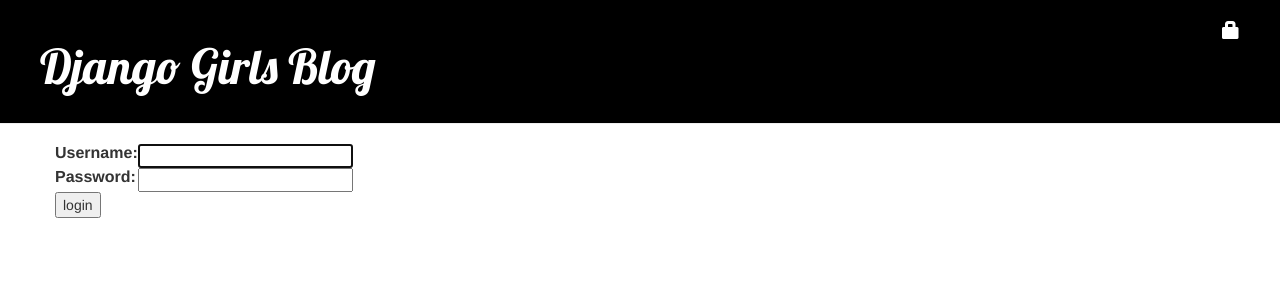
After one commit to smackov/my-first-blog-2, a Django app: page /accounts/login/ in a window 1280 px wide. The commit adds this page. Shown: the top 300 px of the page. Run offline with Django 3.2, Linux system fonts and the light colour scheme; some libraries are stand-ins or nearby versions.

Commit message:
Added uthorizing form to blog, improved security and changed CSS to black style

```diff
--- a/blog/static/css/blog.css
+++ b/blog/static/css/blog.css
@@ -1,5 +1,5 @@
 .page-header {
-    background-color: #C25100;
+    background-color: #000000;
     margin-top: 0;
     padding: 20px 20px 20px 40px;
 }
@@ -33,7 +33,7 @@
 .top-menu, .top-menu:hover, .top-menu:visited {
     color: #ffffff;
     float: right;
-    font-size: 26pt;
+    font-size: 18px;
     margin-right: 20px;
 }
 
--- a/blog/templates/blog/base.html
+++ b/blog/templates/blog/base.html
@@ -12,6 +12,9 @@
             {% if user.is_authenticated %}
                 <a href="{% url 'post_new' %}" class="top-menu"><span class="glyphicon glyphicon-plus"></span></a>
                 <a href="{% url 'post_draft_list' %}" class="top-menu"><span class="glyphicon glyphicon-edit"></span></a>
+                <p class="top-menu">Hello {{ user.username }} <small>(<a href="{% url 'logout' %}">Log out</a>)</small></p>
+            {% else %}
+                <a href="{% url 'login' %}" class="top-menu"><span class="glyphicon glyphicon-lock"></span></a>
             {% endif %}
             <h1><a href="/">Django Girls Blog</a></h1>
         </div>
--- a/blog/templates/blog/post_list.html
+++ b/blog/templates/blog/post_list.html
@@ -7,7 +7,7 @@
                 {{ post.published_date }}
             </div>
             <h2><a href="{% url 'post_detail' pk=post.pk %}">{{ post.title }}</a></h2>
-            <p>{{ post.text|linebreaksbr }}</p>
+            <p>{{ post.text|linebreaksbr|truncatechars:200}}</p>
         </div>
     {% endfor %}
 {% endblock %}
--- /dev/null
+++ b/blog/templates/registration/login.html
@@ -0,0 +1,24 @@
+{% extends "blog/base.html" %}
+
+{% block content %}
+    {% if form.errors %}
+        <p>Your username and password didn't match. Please try again.</p>
+    {% endif %}
+
+    <form method="post" action="{% url 'login' %}">
+    {% csrf_token %}
+        <table>
+        <tr>
+            <td>{{ form.username.label_tag }}</td>
+            <td>{{ form.username }}</td>
+        </tr>
+        <tr>
+            <td>{{ form.password.label_tag }}</td>
+            <td>{{ form.password }}</td>
+        </tr>
+        </table>
+
+        <input type="submit" value="login" />
+        <input type="hidden" name="next" value="{{ next }}" />
+    </form>
+{% endblock %}
--- a/blog/views.py
+++ b/blog/views.py
@@ -3,6 +3,7 @@
 from django.utils import timezone
 from .models import Post
 from .forms import PostForm
+from django.contrib.auth.decorators import login_required
 
 # Create your views here.
 
@@ -14,6 +15,7 @@
     post = get_object_or_404(Post, pk=pk)
     return render(request, 'blog/post_detail.html', {'post': post})
 
+@login_required
 def post_new(request):
     if request.method == "POST":
         form = PostForm(request.POST)
@@ -26,6 +28,7 @@
         form = PostForm()
     return render(request, 'blog/post_edit.html', {'form': form})
 
+@login_required
 def post_edit(request, pk):
     post = get_object_or_404(Post, pk=pk)
     if request.method == "POST":
@@ -39,15 +42,18 @@
         form = PostForm(instance=post)
     return render(request, 'blog/post_edit.html', {'form': form})
 
+@login_required
 def post_draft_list(request):
     posts = Post.objects.filter(published_date__isnull=True).order_by('created_date')
     return render(request, 'blog/post_draft_list.html', {'posts': posts})
 
+@login_required
 def post_publish(request, pk):
     post = get_object_or_404(Post, pk=pk)
     post.publish()
     return redirect('post_detail', pk=post.pk)
 
+@login_required
 def post_remove(request, pk):
     post = get_object_or_404(Post, pk=pk)
     post.delete()
--- a/mysite/settings.py
+++ b/mysite/settings.py
@@ -120,3 +120,4 @@
 
 STATIC_URL = '/static/'
 STATIC_ROOT = os.path.join(BASE_DIR, 'static')
+LOGIN_REDIRECT_URL = '/'
--- a/mysite/urls.py
+++ b/mysite/urls.py
@@ -16,7 +16,11 @@
 from django.contrib import admin
 from django.urls import path, include
 
+from django.contrib.auth import views
+
 urlpatterns = [
     path('admin/', admin.site.urls),
+    path('accounts/login/', views.LoginView.as_view(), name='login'),
+    path('accounts/logout/', views.LogoutView.as_view(next_page='/'), name='logout'),
     path('', include('blog.urls')),
 ]
```
